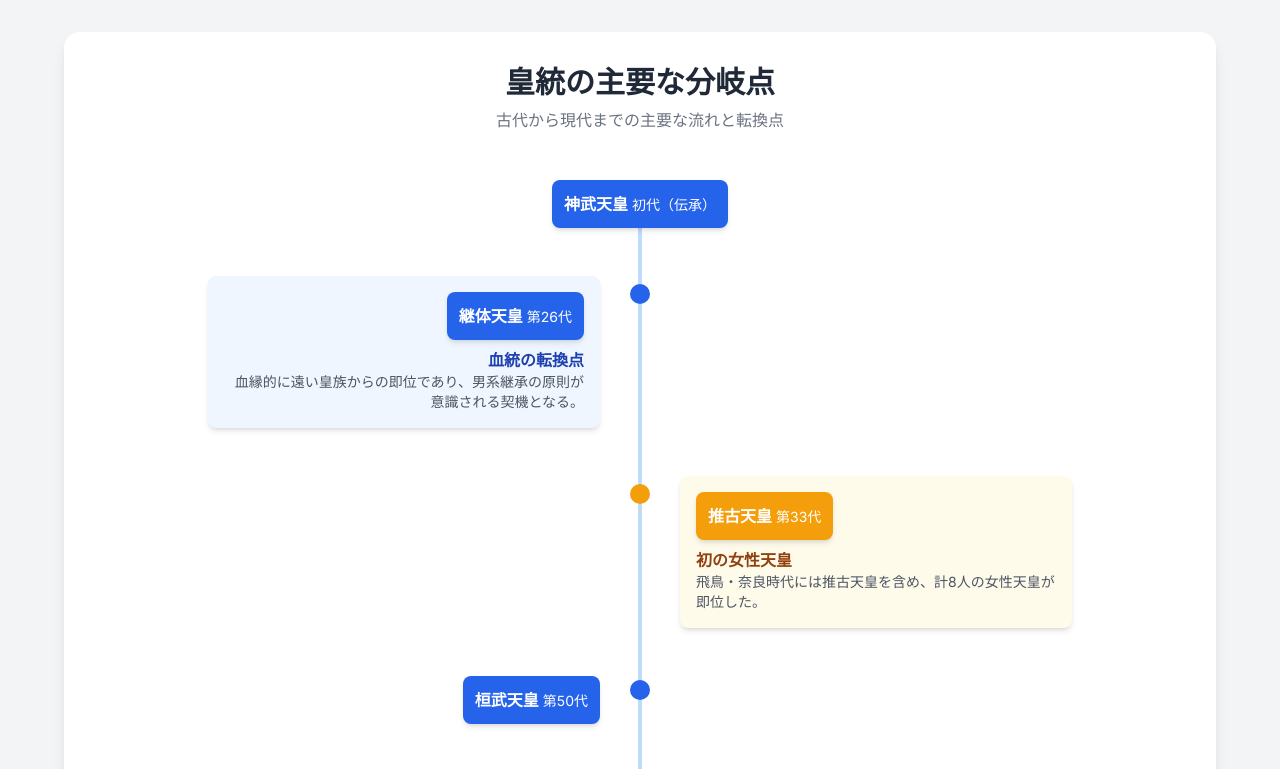
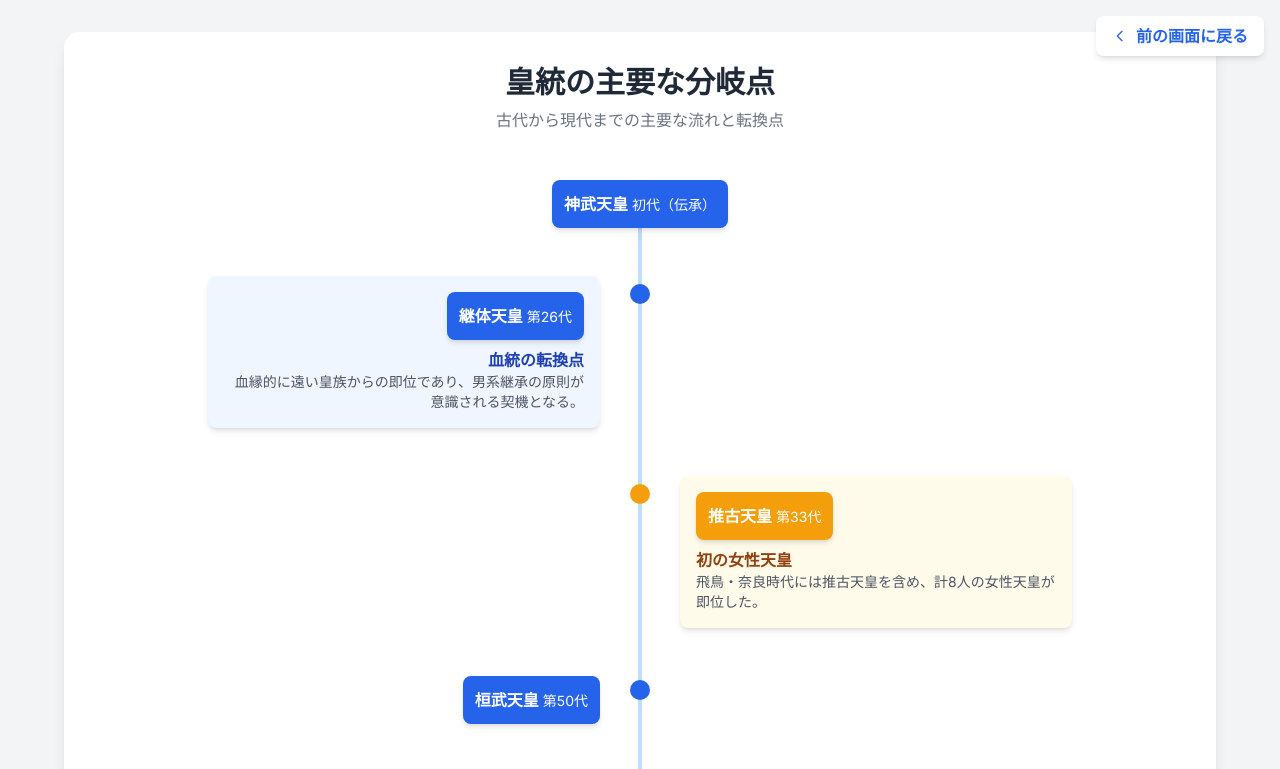
Before and after one commit to RIFJ00/imperial2, a plain HTML site: page index.html in a window 1280 px wide. Shown: the top 769 px of the page. Drawn offline with nearby package versions, Linux system fonts and the light colour scheme.

Commit message:
Update index.html

```diff
--- a/index.html
+++ b/index.html
@@ -29,6 +29,12 @@
     </style>
 </head>
 <body class="bg-gray-100 p-4 sm:p-8">
+
+    <!-- 右上に戻るボタンを修正 -->
+    <a href="https://rifj00.github.io/imperial" class="fixed top-4 right-4 z-50 bg-white text-blue-600 hover:bg-blue-50 py-2 px-4 rounded-lg shadow-md font-semibold transition-all duration-200 ease-in-out flex items-center">
+        <svg class="w-4 h-4 mr-2" fill="none" stroke="currentColor" viewBox="0 0 24 24" xmlns="http://www.w3.org/2000/svg"><path stroke-linecap="round" stroke-linejoin="round" stroke-width="2" d="M15 19l-7-7 7-7"></path></svg>
+        前の画面に戻る
+    </a>
 
     <div class="w-full max-w-6xl mx-auto bg-white rounded-2xl shadow-lg p-6 sm:p-8">
         <header class="text-center mb-12">
```
